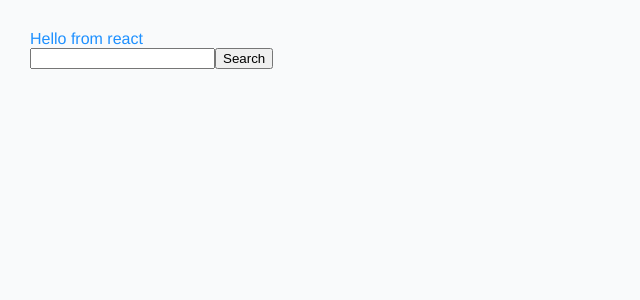
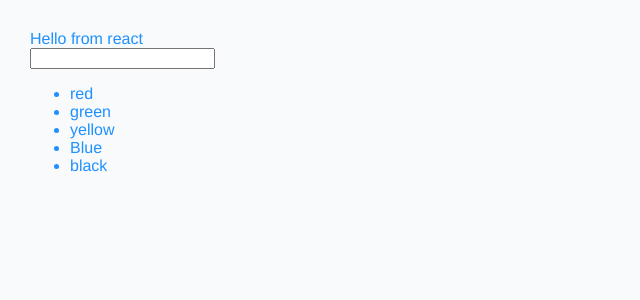
Before and after one commit to waterswv/webpack-babel-react, a React app: page / in a window 1280 px wide. Shown: the top 300 px of the page, without its empty margins (0-640 px from the left). Built offline with nearby package versions, Linux system fonts and the light colour scheme; the HTML template or start-up script is replaced by a standard one.

Commit message:
Setup basic search filter app with local state

```diff
--- a/src/js/App.js
+++ b/src/js/App.js
@@ -1,6 +1,6 @@
 import React, { Component } from 'react';
 import { render } from 'react-dom';
-import Search from './Search'
+import SearchableList from './SearchableList'
 
 import '../css/style.css';
 
@@ -10,7 +10,7 @@ export default class Hello extends Component {
     return (
       <div>
         Hello from react
-        <Search />
+        <SearchableList />
       </div>
     );
   }
--- /dev/null
+++ b/src/js/List.js
@@ -0,0 +1,11 @@
+import React from 'react'
+
+function List ({list}) {
+  return (
+    <ul>
+      {list.map( (item, index) => <li key={index}>{item}</li>)}
+    </ul>
+  );
+}
+
+export default List;
--- a/src/js/Search.js
+++ b/src/js/Search.js
@@ -1,41 +1,16 @@
 import React from 'react'
 
-class Search extends React.Component {
-  constructor(props){
-    super(props);
+function Search({ query, onChange }) {
 
-    this.state = {
-      query: ''
-    }
-
-    this.onChange = this.onChange.bind(this);
-    this.onSubmit = this.onSubmit.bind(this);
+    return (
+      <div>
+        <input
+        type='text'
+        value={query}
+        onChange={onChange}
+        />
+      </div>
+    );
   }
 
-  onChange(event){
-
-    const { value } = event.target;
-
-    this.setState({ query: value});
-  }
-
-  onSubmit(event){
-
-    const { query } = this.state;
-
-
-    event.preventDefault();
-  }
-
-  render(){
-    return (
-
-      <form onSubmit={this.onSubmit}>
-        <input onChange={this.onChange} type='text' value={this.state.query}/>
-        <button type='submit'>Search</button>
-      </form>
-    );
-  }
-}
-
 export default Search;
--- /dev/null
+++ b/src/js/SearchableList.js
@@ -0,0 +1,48 @@
+import React from 'react'
+import Search from './Search';
+import List from './List';
+
+class SearchableList extends React.Component {
+  constructor(props){
+    super(props);
+
+    this.state = {
+      query: ''
+    }
+
+    this.onChange = this.onChange.bind(this);
+  }
+
+  onChange(event){
+
+    const { value } = event.target;
+
+    this.setState({ query: value});
+  }
+
+
+
+  render(){
+    const list = ['red', 'green', 'yellow', 'Blue', 'black'];
+    const { query } = this.state;
+    return (
+      <div>
+        <Search
+          query={query}
+          onChange={this.onChange}>
+          Search List:
+        </Search>
+        <List list={(list || []).filter(byQuery(query))} />
+      </div>
+
+    );
+  }
+}
+
+function byQuery(query){
+  return function(item) {
+    return !query ||
+      item.toLowerCase().includes(query.toLowerCase());
+  }
+}
+export default SearchableList;
```
